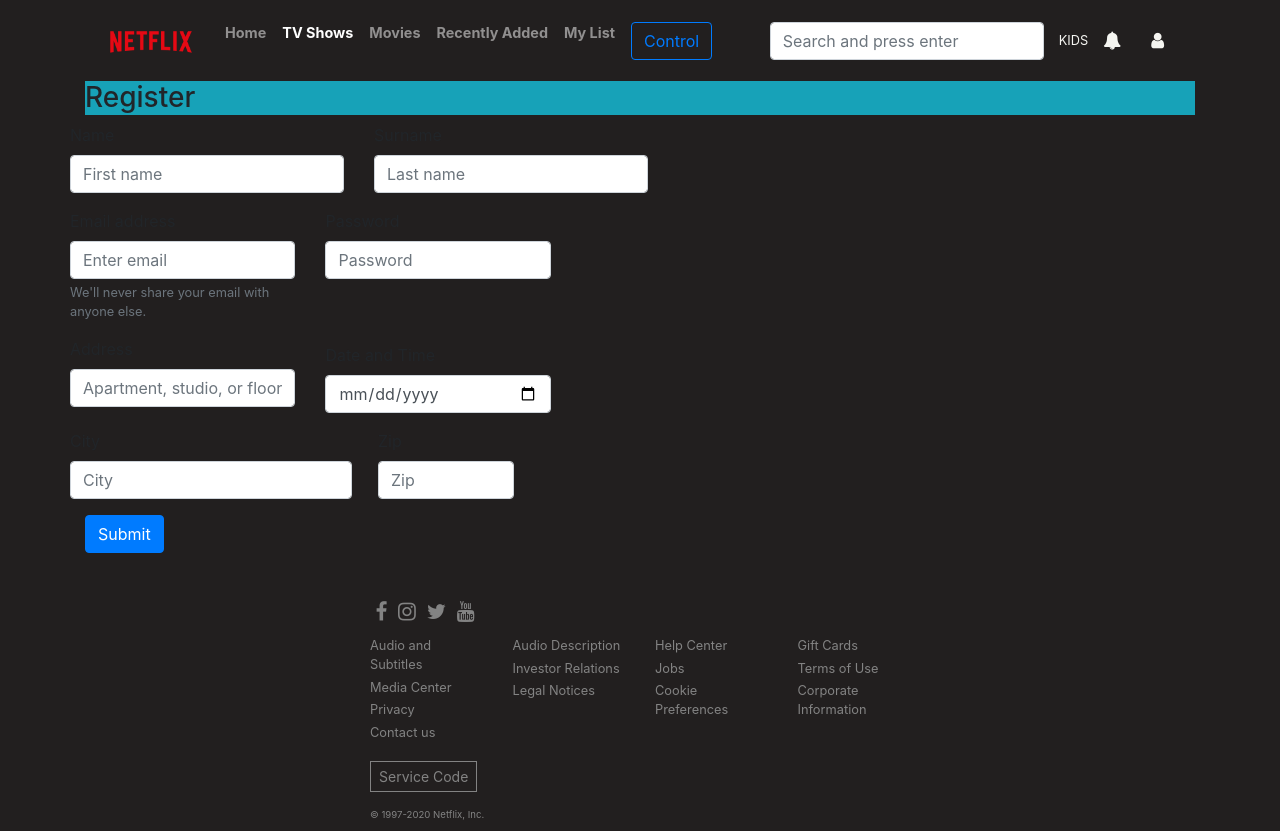
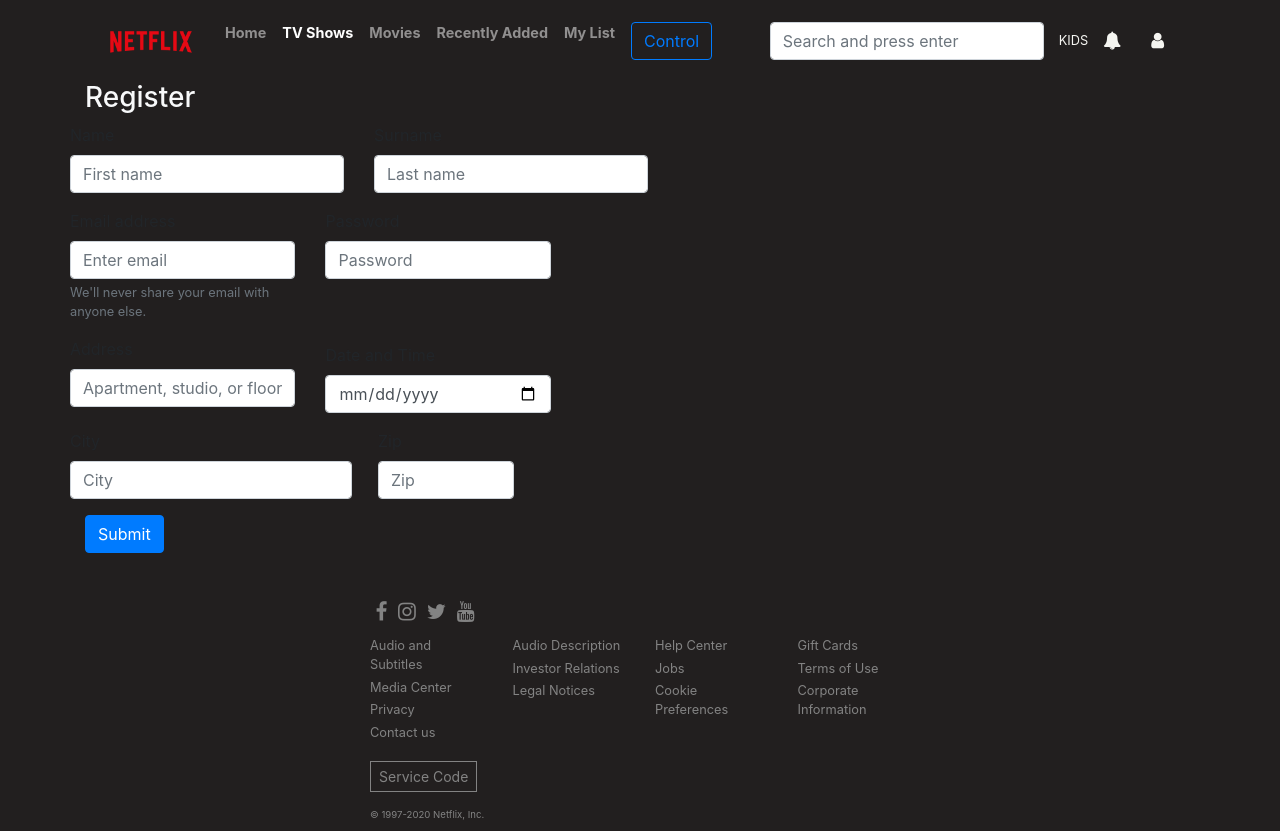
Before and after one commit to MarigonaN/Netflix-React, a React (Create React App) app: page /register in a window 1280 px wide. Built offline with nearby package versions, Linux system fonts and the light colour scheme.

Commit message:
Update Register.jsx

```diff
--- a/src/components/Register.jsx
+++ b/src/components/Register.jsx
@@ -96,7 +96,7 @@
             {this.state.errMess}
           </Alert>
         )}
-        <h3 className="bg-info">Register</h3>
+        <h3 className="text-light">Register</h3>
         {
           this.state.isLoading && (
             <div className="d-flex justify-content-center my-5">
```
